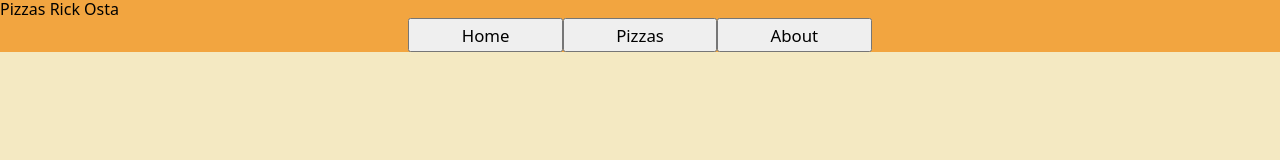
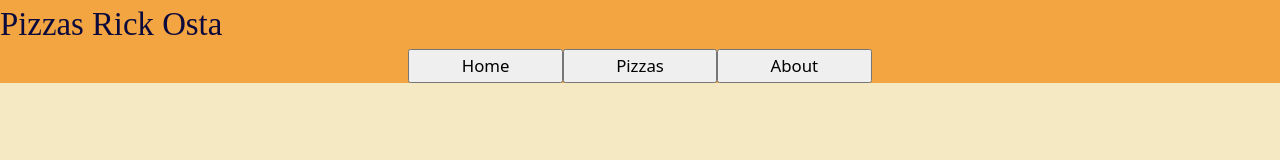
Before and after one commit to It-is-Michel/Odin-Restaurant-page, a website built with webpack: page src/template.html in a window 1280 px wide. Built offline with nearby package versions, Linux system fonts and the light colour scheme; a web font is replaced by a local one.

Commit message:
feat(feat_webHeader): Style logotype

```diff
--- a/src/styles.css
+++ b/src/styles.css
@@ -1,4 +1,5 @@
 @import '../node_modules/modern-normalize/modern-normalize.css';
+@import url('https://fonts.googleapis.com/css2?family=Oi&display=swap');
 
 :root {
   --color-main-hsl: hsl(34, 87%, 60%);
@@ -12,10 +13,19 @@
   --font-size-text-tiny: calc(0.9rem + 0.1vh);
   --font-size-text-normal: calc(1rem + 0.1vh);
   --font-size-text-big: calc(1.25rem + 0.1vh);
+
+  --font-sieze-logotype: calc(2rem + 0.1vh);
 }
 
 .header {
   background-color: var(--color-main-hsl);
+}
+
+.logotype {
+  font-family: "Oi";
+  font-size: var(--font-sieze-logotype);
+  line-height: 1.5;
+  color: var(--text-color-dark);
 }
 
 .web-navegator__ul {
```
